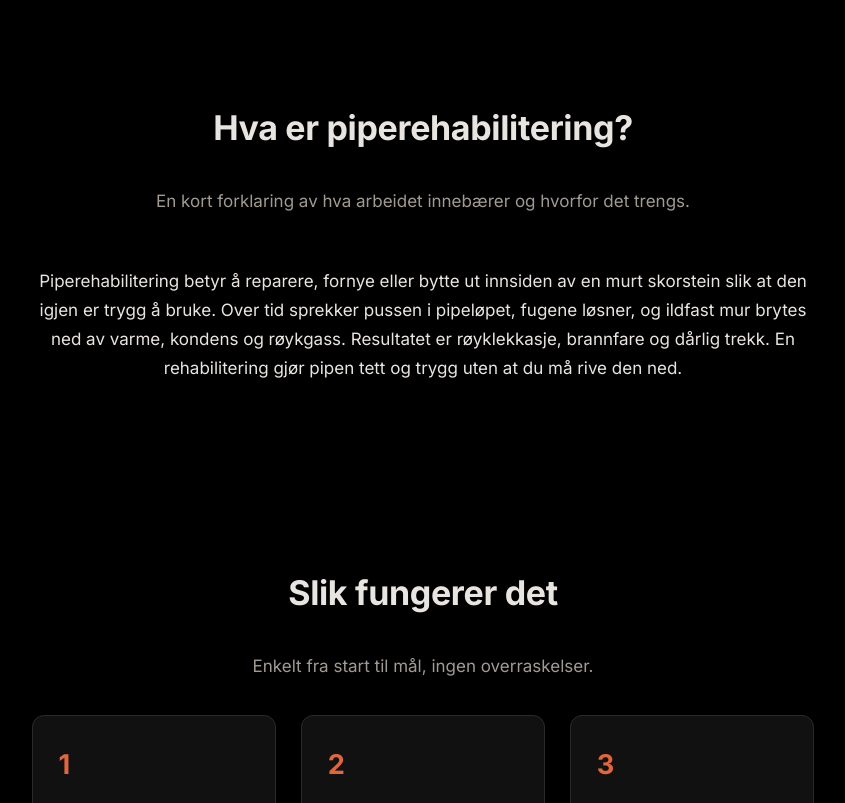
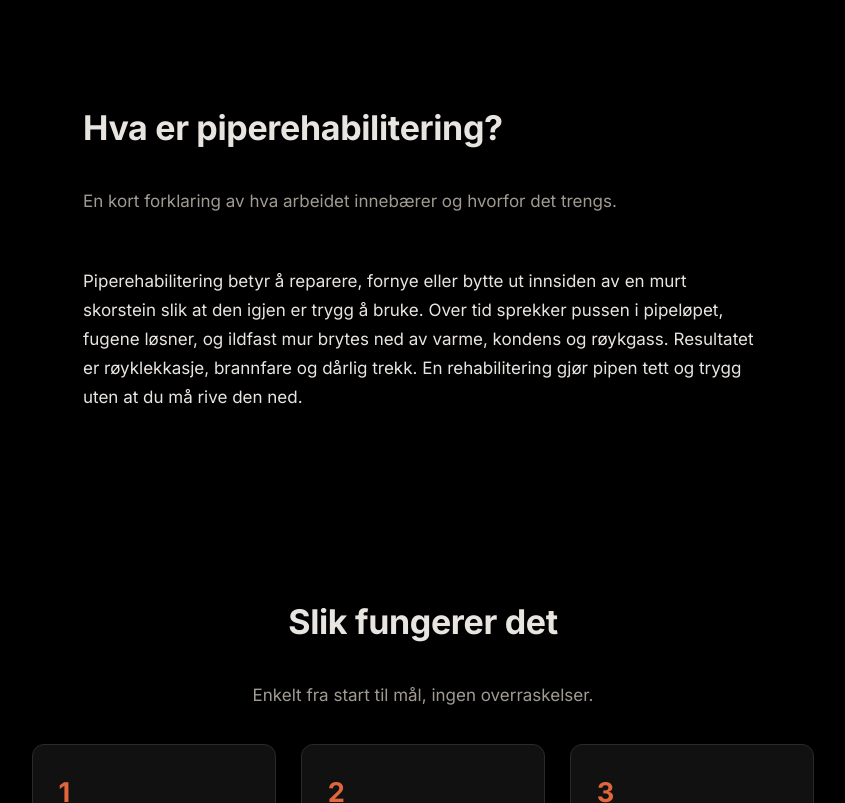
Before and after one commit to timothyylim/piperehabilitering, a website: page index.html in a window 1280 px wide. Shown: the part 1390-2193 px from the top of the page, without its empty margins (217-1062 px from the left). Drawn offline with Linux system fonts and the light colour scheme.

Commit message:
style: left-align the 'hva er piperehabilitering' explainer for readability

```diff
--- a/index.html
+++ b/index.html
@@ -419,6 +419,30 @@
             color: var(--text-light);
             margin-bottom: 2em;
             font-size: 1em;
+        }
+
+        /* Left-align long-form explainer content for readability */
+        #om-piperehabilitering {
+            align-items: flex-start;
+        }
+        #om-piperehabilitering p,
+        #om-piperehabilitering ul,
+        #om-piperehabilitering h3,
+        #om-piperehabilitering .section-sub {
+            text-align: left;
+            max-width: 680px;
+            width: 100%;
+        }
+        #om-piperehabilitering h2 {
+            text-align: left;
+            width: 100%;
+            max-width: 680px;
+        }
+        #om-piperehabilitering ul {
+            padding-left: 1.2em;
+        }
+        #om-piperehabilitering li {
+            margin: 0.4em 0;
         }
 
         /* GALLERY */
```
